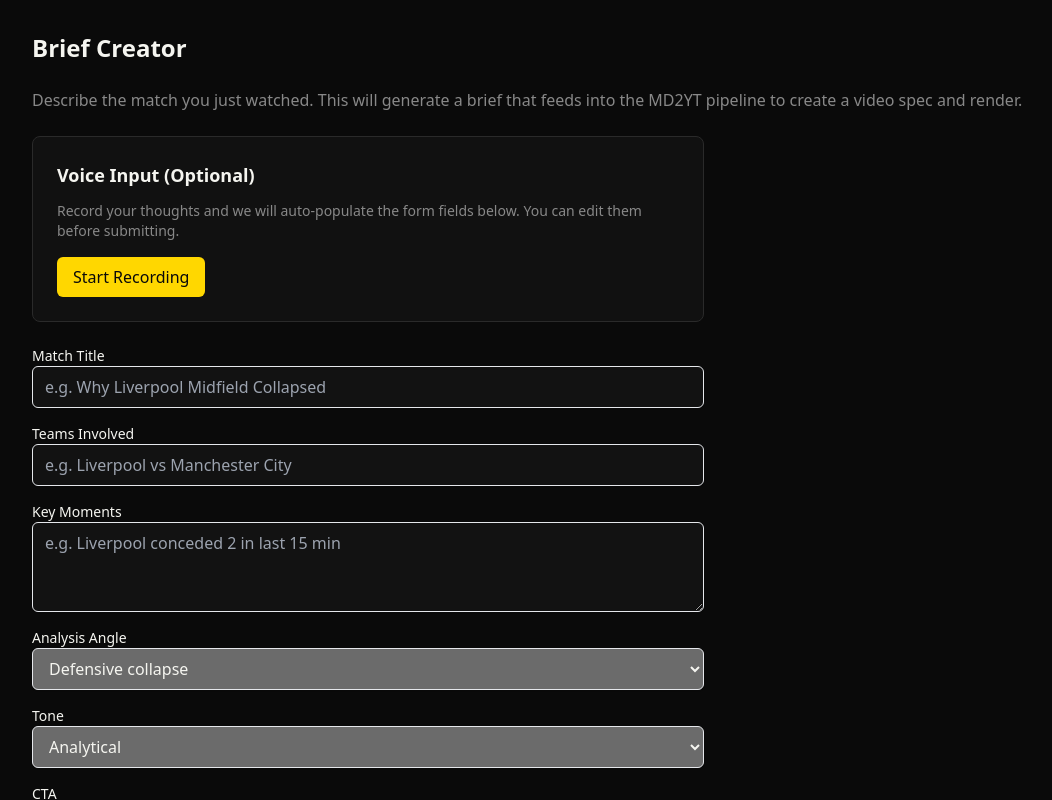
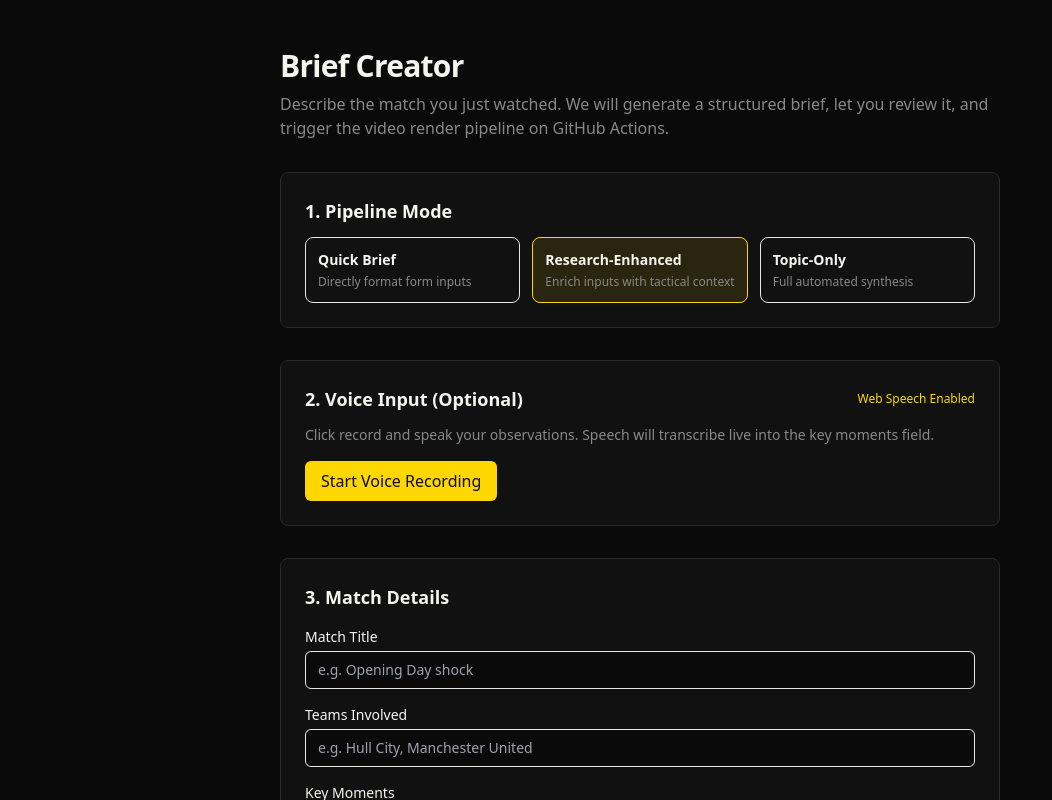
Before and after one commit to 6alaile/gh-ffyt, a Next.js app in the folder web/: page /brief-form in a window 1280 px wide. Shown: the top 800 px of the page, without its empty margins (0-1052 px from the left). Built offline with nearby package versions, Linux system fonts and the light colour scheme.

Commit message:
Fix transcription 504 and connect brief form to pipeline

```diff
--- a/web/app/brief-form/page.tsx
+++ b/web/app/brief-form/page.tsx
@@ -1,6 +1,6 @@
 "use client";
 
-import { useRef, useState } from "react";
+import { useEffect, useRef, useState } from "react";
 
 type FormData = {
   matchTitle: string;
@@ -11,7 +11,17 @@ type FormData = {
   cta: string;
 };
 
+type BriefMode = "quick" | "research" | "topic-only";
+
+type DispatchState =
+  | { step: "form" }
+  | { step: "review"; markdown: string; briefId: string }
+  | { step: "submitting"; message: string }
+  | { step: "dispatched"; uploadPath: string; actionsUrl: string }
+  | { step: "error"; message: string };
+
 export default function BriefFormPage() {
+  const [mode, setMode] = useState<BriefMode>("research");
   const [formData, setFormData] = useState<FormData>({
     matchTitle: "",
     teams: "",
@@ -21,182 +31,358 @@ export default function BriefFormPage() {
     cta: "",
   });
 
+  const [dispatchState, setDispatchState] = useState<DispatchState>({ step: "form" });
   const [isRecording, setIsRecording] = useState(false);
-  const [isTranscribing, setIsTranscribing] = useState(false);
-  const mediaRecorderRef = useRef<MediaRecorder | null>(null);
-  const audioChunksRef = useRef<Blob[]>([]);
+  const [transcript, setTranscript] = useState("");
+  const [speechSupported, setSpeechSupported] = useState(false);
 
-  const startRecording = async () => {
-    try {
-      const stream = await navigator.mediaDevices.getUserMedia({ audio: true });
-      const mediaRecorder = new MediaRecorder(stream);
-      mediaRecorderRef.current = mediaRecorder;
-      audioChunksRef.current = [];
+  const recognitionRef = useRef<any>(null);
 
-      mediaRecorder.ondataavailable = (event) => {
-        if (event.data.size > 0) {
-          audioChunksRef.current.push(event.data);
+  // Initialize Web Speech API if supported in browser
+  useEffect(() => {
+    if (typeof window !== "undefined") {
+      const SpeechRecognition =
+        (window as any).SpeechRecognition || (window as any).webkitSpeechRecognition;
+      if (SpeechRecognition) {
+        setSpeechSupported(true);
+        const recognition = new SpeechRecognition();
+        recognition.continuous = true;
+        recognition.interimResults = true;
+        recognition.lang = "en-US";
+
+        recognition.onresult = (event: any) => {
+          let currentTranscript = "";
+          for (let i = 0; i < event.results.length; i++) {
+            currentTranscript += event.results[i][0].transcript;
           }
+          setTranscript(currentTranscript);
+          setFormData((prev) => ({
+            ...prev,
+            keyMoments: prev.keyMoments
+              ? `${prev.keyMoments}\n${currentTranscript}`
+              : currentTranscript,
+          }));
         };
 
-      mediaRecorder.onstop = async () => {
-        const audioBlob = new Blob(audioChunksRef.current, { type: "audio/webm" });
-        await transcribeAndPopulate(audioBlob);
-        stream.getTracks().forEach((track) => track.stop());
+        recognition.onerror = (event: any) => {
+          console.warn("Speech recognition error:", event.error);
+          setIsRecording(false);
         };
 
-      mediaRecorder.start();
-      setIsRecording(true);
-    } catch (error) {
-      console.error("Failed to start recording:", error);
-      alert("Could not access microphone. Please grant permission.");
-    }
+        recognition.onend = () => {
+          setIsRecording(false);
         };
 
-  const stopRecording = () => {
-    if (mediaRecorderRef.current && isRecording) {
-      mediaRecorderRef.current.stop();
-      setIsRecording(false);
+        recognitionRef.current = recognition;
       }
-  };
+    }
+  }, []);
 
-  const transcribeAndPopulate = async (audioBlob: Blob) => {
-    setIsTranscribing(true);
-    try {
-      const fd = new FormData();
-      fd.append("audio", audioBlob, "voice.webm");
-
-      const res = await fetch("/api/transcribe", {
-        method: "POST",
-        body: fd,
-      });
-
-      if (!res.ok) {
-        throw new Error("Transcription failed");
+  const toggleRecording = () => {
+    if (!recognitionRef.current) {
+      alert("Web Speech API is not supported in this browser. Please type directly into the fields.");
+      return;
     }
 
-      const { transcript } = await res.json();
-      populateFormFromTranscript(transcript);
-    } catch (error) {
-      console.error("Transcription error:", error);
-      alert("Transcription failed. Please try again.");
-    } finally {
-      setIsTranscribing(false);
-    }
-  };
-
-  const populateFormFromTranscript = (transcript: string) => {
-    let matchTitle = formData.matchTitle;
-    let teams = formData.teams;
-    let keyMoments = formData.keyMoments;
-
-    const vsMatch = transcript.match(/([\w\s]+)\s+(?:vs|versus|against)\s+([\w\s]+)/i);
-    if (vsMatch && !teams) {
-      teams = `${vsMatch[1].trim()} vs ${vsMatch[2].trim()}`;
-    }
-
-    if (!matchTitle && transcript.length > 10) {
-      const firstSentence = transcript.split(/[.!?]/)[0];
-      if (firstSentence.length < 100) {
-        matchTitle = firstSentence.trim();
+    if (isRecording) {
+      recognitionRef.current.stop();
+      setIsRecording(false);
+    } else {
+      try {
+        recognitionRef.current.start();
+        setIsRecording(true);
+      } catch (err) {
+        console.error("Failed to start speech recognition:", err);
       }
     }
-
-    if (!keyMoments) {
-      keyMoments = transcript;
-    }
-
-    setFormData((prev) => ({
-      ...prev,
-      matchTitle: matchTitle || prev.matchTitle,
-      teams: teams || prev.teams,
-      keyMoments: keyMoments || prev.keyMoments,
-    }));
   };
 
   const handleGenerateBrief = async (e: React.FormEvent) => {
     e.preventDefault();
-    console.log("Submitting brief:", formData);
+    setDispatchState({ step: "submitting", message: "Generating brief..." });
+
+    try {
+      const res = await fetch("/api/brief", {
+        method: "POST",
+        headers: { "Content-Type": "application/json" },
+        body: JSON.stringify({
+          mode,
+          formData,
+          transcript,
+        }),
+      });
+
+      if (!res.ok) {
+        const err = await res.json().catch(() => ({}));
+        throw new Error(err.error || `Server error: ${res.statusText}`);
+      }
+
+      const data = await res.json();
+      setDispatchState({
+        step: "review",
+        markdown: data.markdown,
+        briefId: data.briefId,
+      });
+    } catch (err: any) {
+      setDispatchState({
+        step: "error",
+        message: err.message || "Failed to generate brief.",
+      });
+    }
   };
 
+  const handleApproveAndRender = async (markdownText: string) => {
+    setDispatchState({ step: "submitting", message: "Committing brief to GitHub..." });
+
+    try {
+      const safeTitle = (formData.matchTitle || "brief").toLowerCase().replace(/[^a-z0-9]/g, "_");
+      const file = new File([markdownText], `${safeTitle}.md`, { type: "text/markdown" });
+
+      const fd = new FormData();
+      fd.append("brief", file);
+
+      const upRes = await fetch("/api/upload", { method: "POST", body: fd });
+      if (!upRes.ok) {
+        const err = await upRes.json().catch(() => ({}));
+        throw new Error(`Upload failed: ${err.error || upRes.statusText}`);
+      }
+      const upload = await upRes.json();
+
+      setDispatchState({ step: "submitting", message: "Triggering GitHub Actions render workflow..." });
+      const renderRes = await fetch("/api/render", {
+        method: "POST",
+        headers: { "Content-Type": "application/json" },
+        body: JSON.stringify({ uploadId: upload.id, briefPath: upload.path }),
+      });
+
+      if (!renderRes.ok) {
+        const err = await renderRes.json().catch(() => ({}));
+        throw new Error(`Render dispatch failed: ${err.error || renderRes.statusText}`);
+      }
+
+      const renderData = await renderRes.json();
+      setDispatchState({
+        step: "dispatched",
+        uploadPath: upload.path,
+        actionsUrl: renderData.actionsUrl || "https://github.com/",
+      });
+    } catch (err: any) {
+      setDispatchState({
+        step: "error",
+        message: err.message || "Failed to submit brief to pipeline.",
+      });
+    }
+  };
+
+  if (dispatchState.step === "review") {
     return (
-    <div className="p-8">
-      <h1 className="text-2xl font-bold mb-6">Brief Creator</h1>
+      <main className="mx-auto max-w-3xl px-6 py-12">
+        <header className="mb-8">
+          <h1 className="text-3xl font-semibold tracking-tight">Review & Edit Brief</h1>
+          <p className="mt-2 text-muted">
+            Inspect the generated Markdown brief below. Edit any scenes or details, then click approve to dispatch the render pipeline.
+          </p>
+        </header>
+
+        <section className="card mb-8">
+          <textarea
+            value={dispatchState.markdown}
+            onChange={(e) =>
+              setDispatchState({
+                ...dispatchState,
+                markdown: e.target.value,
+              })
+            }
+            className="w-full rounded-md border border-border bg-bg p-4 font-mono text-sm shadow-sm focus:outline-none focus:ring-2 focus:ring-accent"
+            rows={24}
+          />
+          <div className="flex gap-4 mt-6">
+            <button
+              onClick={() => handleApproveAndRender(dispatchState.markdown)}
+              className="btn-primary flex-1"
+            >
+              Approve & Dispatch Render Pipeline →
+            </button>
+            <button
+              onClick={() => setDispatchState({ step: "form" })}
+              className="btn-ghost"
+            >
+              Back to Form
+            </button>
+          </div>
+        </section>
+      </main>
+    );
+  }
+
+  if (dispatchState.step === "submitting") {
+    return (
+      <main className="mx-auto max-w-3xl px-6 py-12">
+        <section className="card text-center py-12">
+          <h2 className="text-xl font-semibold mb-3">Processing...</h2>
+          <p className="text-muted">{dispatchState.message}</p>
+        </section>
+      </main>
+    );
+  }
+
+  if (dispatchState.step === "dispatched") {
+    return (
+      <main className="mx-auto max-w-3xl px-6 py-12">
+        <section className="card border-accent text-center py-12">
+          <span className="badge-ok mb-4 inline-block">Workflow Dispatched</span>
+          <h2 className="text-2xl font-semibold mb-3">Render Pipeline Started!</h2>
           <p className="text-muted mb-6">
-        Describe the match you just watched. This will generate a brief that feeds
-        into the MD2YT pipeline to create a video spec and render.
+            Committed brief to <code className="text-accent">{dispatchState.uploadPath}</code> and triggered GitHub Actions.
           </p>
+          <div className="flex justify-center gap-4">
+            <a
+              href={dispatchState.actionsUrl}
+              target="_blank"
+              rel="noreferrer"
+              className="btn-primary"
+            >
+              View GitHub Actions Run →
+            </a>
+            <button
+              onClick={() => setDispatchState({ step: "form" })}
+              className="btn-ghost"
+            >
+              Create Another Br
+ief
+            </button>
+          </div>
+        </section>
+      </main>
+    );
+  }
 
-      <div className="card mb-6 max-w-2xl">
-        <h2 className="text-lg font-semibold mb-3">Voice Input (Optional)</h2>
-        <p className="text-sm text-muted mb-4">
-          Record your thoughts and we will auto-populate the form fields below. You can
-          edit them before submitting.
+  return (
+    <main className="mx-auto max-w-3xl px-6 py-12">
+      <header className="mb-8">
+        <h1 className="text-3xl font-semibold tracking-tight">Brief Creator</h1>
+        <p className="mt-2 text-muted">
+          Describe the match you just watched. We will generate a structured brief, let you review it, and trigger the video render pipeline on GitHub Actions.
         </p>
-        <div className="flex gap-3">
-          {!isRecording ? (
+      </header>
+
+      {dispatchState.step === "error" && (
+        <section className="card mb-8 border-danger">
+          <h2 className="text-lg font-semibold text-danger mb-2">Error</h2>
+          <p className="text-sm">{dispatchState.message}</p>
+          <button
+            onClick={() => setDispatchState({ step: "form" })}
+            className="btn-ghost mt-4"
+          >
+            Try Again
+          </button>
+        </section>
+      )}
+
+      {/* Mode Selection */}
+      <section className="card mb-8">
+        <h2 className="text-lg font-semibold mb-3">1. Pipeline Mode</h2>
+        <div className="grid grid-cols-1 md:grid-cols-3 gap-3">
           <button
             type="button"
-              onClick={startRecording}
-              className="btn-primary"
-              disabled={isTranscribing}
+            onClick={() => setMode("quick")}
+            className={`p-3 rounded-lg border text-left transition ${
+              mode === "quick" ? "border-accent bg-accent/10" : "border-border hover:border-muted"
+            }`}
           >
-              {isTranscribing ? "Transcribing..." : "Start Recording"}
+            <div className="font-semibold text-sm">Quick Brief</div>
+            <div className="text-xs text-muted mt-1">Directly format form inputs</div>
           </button>
-          ) : (
           <button
             type="button"
-              onClick={stopRecording}
-              className="btn-ghost"
-              style={{ background: "#dc2626", color: "#fff" }}
+            onClick={() => setMode("research")}
+            className={`p-3 rounded-lg border text-left transition ${
+              mode === "research" ? "border-accent bg-accent/10" : "border-border hover:border-muted"
+            }`}
           >
-              Stop Recording
+            <div className="font-semibold text-sm">Research-Enhanced</div>
+            <div className="text-xs text-muted mt-1">Enrich inputs with tactical context</div>
           </button>
+          <button
+            type="button"
+            onClick={() => setMode("topic-only")}
+            className={`p-3 rounded-lg border text-left transition ${
+              mode === "topic-only" ? "border-accent bg-accent/10" : "border-border hover:border-muted"
+            }`}
+          >
+            <div className="font-semibold text-sm">Topic-Only</div>
+            <div className="text-xs text-muted mt-1">Full automated synthesis</div>
+          </button>
+        </div>
+      </section>
+
+      {/* Voice Input */}
+      <section className="card mb-8">
+        <div className="flex items-center justify-between mb-3">
+          <h2 className="text-lg font-semibold">2. Voice Input (Optional)</h2>
+          {speechSupported ? (
+            <span className="text-xs text-accent">Web Speech Enabled</span>
+          ) : (
+            <span className="text-xs text-muted">Browser Microphone Supported</span>
           )}
         </div>
-        {isRecording && (
-          <p className="text-sm text-muted mt-2">Recording... Click Stop Recording when done.</p>
-        )}
-      </div>
+        <p className="text-sm text-muted mb-4">
+          Click record and speak your observations. Speech will transcribe live into the key moments field.
+        </p>
+        <button
+          type="button"
+          onClick={toggleRecording}
+          className={isRecording ? "btn-ghost text-red-500 border-red-500" : "btn-primary"}
+        >
+          {isRecording ? "Stop Recording (Listening...)" : "Start Voice Recording"}
+        </button>
+      </section>
 
-      <form onSubmit={handleGenerateBrief} className="space-y-4 max-w-2xl">
+      {/* Form Fields */}
+      <section className="card mb-8">
+        <h2 className="text-lg font-semibold mb-4">3. Match Details</h2>
+        <form onSubmit={handleGenerateBrief} className="space-y-4">
           <div>
-          <label className="block text-sm font-medium">Match Title</label>
+            <label className="block text-sm font-medium mb-1">Match Title</label>
             <input
               type="text"
-            placeholder="e.g. Why Liverpool Midfield Collapsed"
-            className="block w-full rounded-md border px-3 py-2 shadow-sm"
+              placeholder="e.g. Opening Day shock"
+              className="w-full rounded-md border border-border bg-bg px-3 py-2 text-sm shadow-sm"
               value={formData.matchTitle}
               onChange={(e) => setFormData({ ...formData, matchTitle: e.target.value })}
               required
             />
           </div>
+
           <div>
-          <label className="block text-sm font-medium">Teams Involved</label>
+            <label className="block text-sm font-medium mb-1">Teams Involved</label>
             <input
               type="text"
-            placeholder="e.g. Liverpool vs Manchester City"
-            className="block w-full rounded-md border px-3 py-2 shadow-sm"
+              placeholder="e.g. Hull City, Manchester United"
+              className="w-full rounded-md border border-border bg-bg px-3 py-2 text-sm shadow-sm"
               value={formData.teams}
               onChange={(e) => setFormData({ ...formData, teams: e.target.value })}
               required
             />
           </div>
+
           <div>
-          <label className="block text-sm font-medium">Key Moments</label>
+            <label className="block text-sm font-medium mb-1">Key Moments</label>
             <textarea
-            rows={3}
-            placeholder="e.g. Liverpool conceded 2 in last 15 min"
-            className="block w-full rounded-md border px-3 py-2 shadow-sm resize-y"
+              rows={4}
+              placeholder="e.g. United conceded 2 goals in the first half, never looked like scoring."
+              className="w-full rounded-md border border-border bg-bg px-3 py-2 text-sm shadow-sm resize-y"
               value={formData.keyMoments}
               onChange={(e) => setFormData({ ...formData, keyMoments: e.target.value })}
               required
             />
           </div>
+
+          <div className="grid grid-cols-1 md:grid-cols-2 gap-4">
             <div>
-          <label className="block text-sm font-medium">Analysis Angle</label>
+              <label className="block text-sm font-medium mb-1">Analysis Angle</label>
               <select
-            className="block w-full rounded-md border px-3 py-2 shadow-sm"
+                className="w-full rounded-md border border-border bg-bg px-3 py-2 text-sm shadow-sm"
                 value={formData.analysisAngle}
                 onChange={(e) => setFormData({ ...formData, analysisAngle: e.target.value })}
               >
@@ -207,10 +393,11 @@ export default function BriefFormPage() {
                 <option value="other">Other</option>
               </select>
             </div>
+
             <div>
-          <label className="block text-sm font-medium">Tone</label>
+              <label className="block text-sm font-medium mb-1">Tone</label>
               <select
-            className="block w-full rounded-md border px-3 py-2 shadow-sm"
+                className="w-full rounded-md border border-border bg-bg px-3 py-2 text-sm shadow-sm"
                 value={formData.tone}
                 onChange={(e) => setFormData({ ...formData, tone: e.target.value })}
               >
@@ -219,21 +406,25 @@ export default function BriefFormPage() {
                 <option value="subdued">Subdued</option>
               </select>
             </div>
+          </div>
+
           <div>
-          <label className="block text-sm font-medium">CTA</label>
+            <label className="block text-sm font-medium mb-1">Call to Action (CTA)</label>
             <input
               type="text"
-            placeholder="e.g. Which team should we break down next"
-            className="block w-full rounded-md border px-3 py-2 shadow-sm"
+              placeholder="e.g. Will Hull stay up this season? Subscribe for more!"
+              className="w-full rounded-md border border-border bg-bg px-3 py-2 text-sm shadow-sm"
               value={formData.cta}
               onChange={(e) => setFormData({ ...formData, cta: e.target.value })}
               required
             />
           </div>
-        <button type="submit" className="btn-primary w-full">
-          Generate Brief
+
+          <button type="submit" className="btn-primary w-full mt-6 py-3">
+            Generate Brief for Review →
           </button>
         </form>
-    </div>
+      </section>
+    </main>
   );
 }
```
Lines whose indentation alone changed are shown as unchanged.
